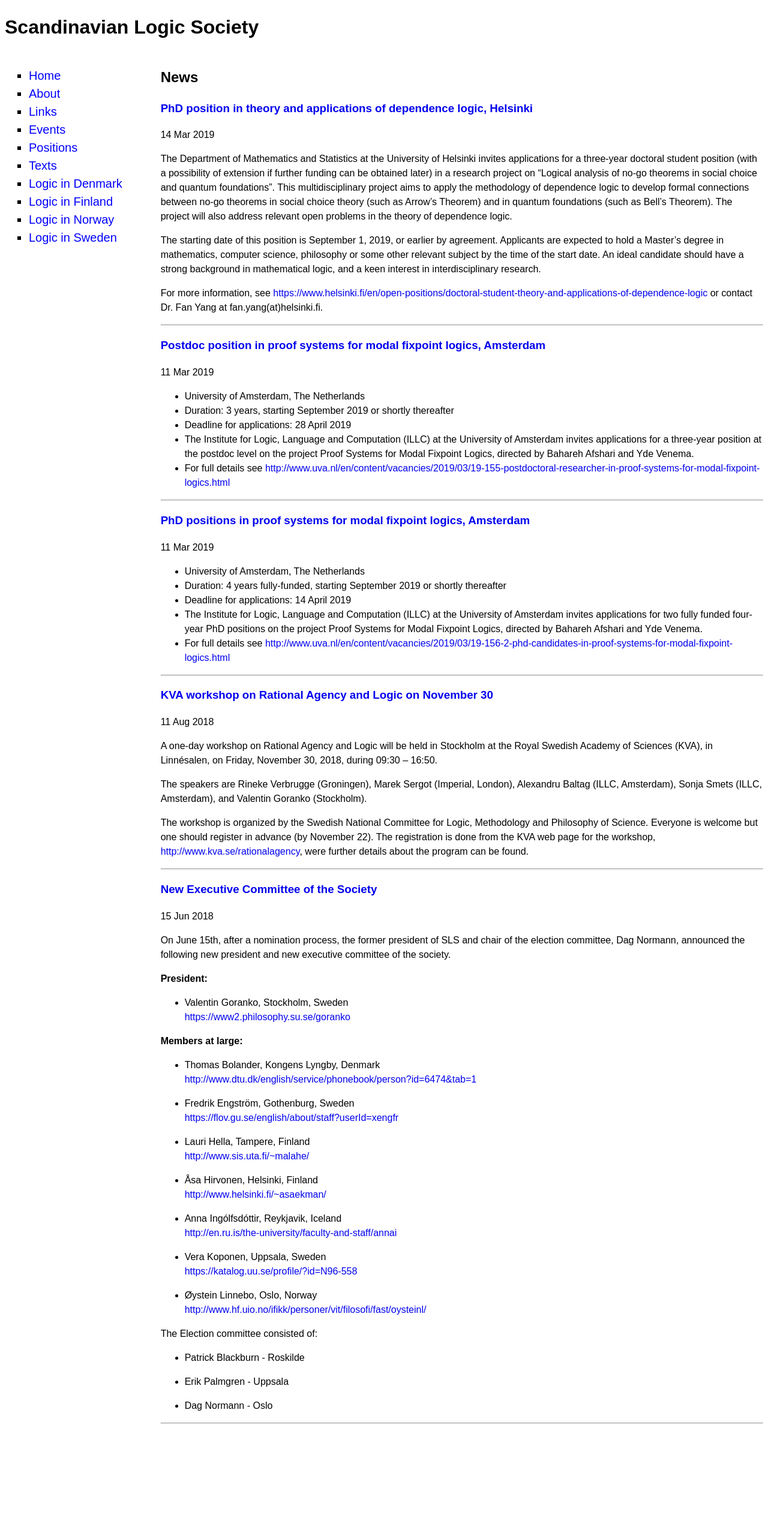
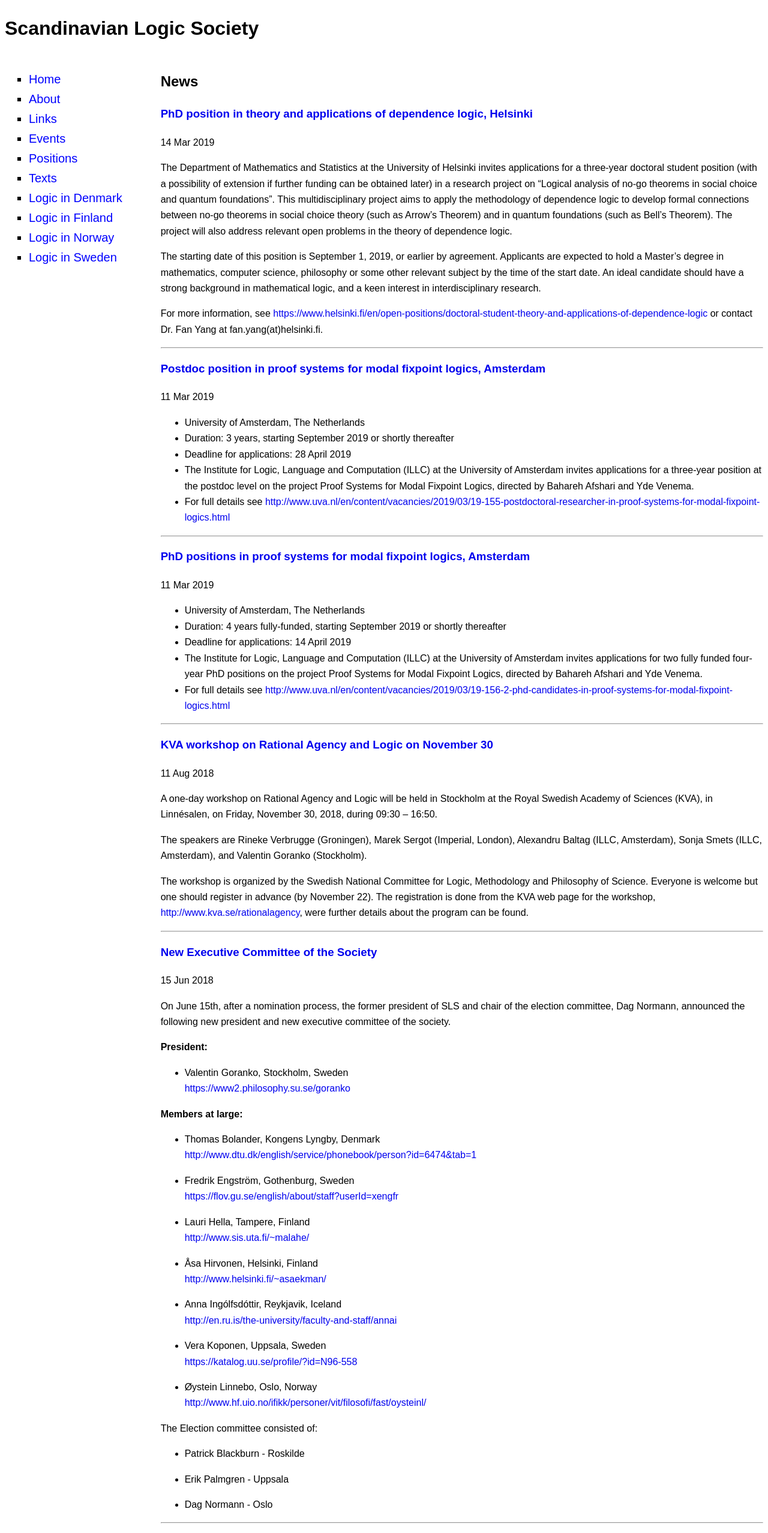
Before and after one commit to scandinavianlogic/scandinavianlogic.github.io, a Jekyll site: the page built from index.md, in a window 1280 px wide. Shown: the whole page at 60% size. Built offline with Jekyll 4.4.1, drawn with Linux system fonts in a browser that asks for light colours; our own code applies the rules of GitHub Pages for plain Markdown files; before the commit the page ends 2390 px from its top, so only the background shows below that.

Commit message:
increased line height slightly

```diff
--- a/assets/css/styles.css
+++ b/assets/css/styles.css
@@ -1,6 +1,6 @@
 * {
   font-family: sans-serif;
-  line-height: 150%;
+  line-height: 165%;
 }
 a {
   text-decoration: none;
```
